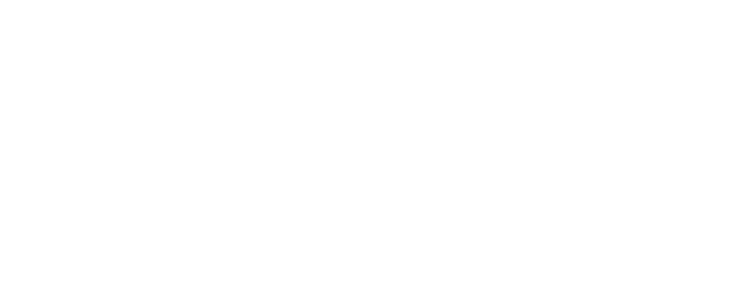
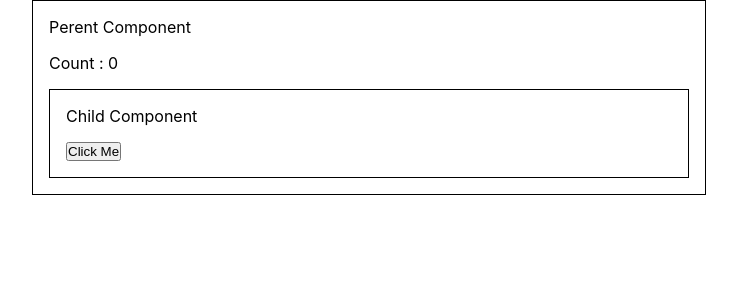
Before and after one commit to Ankitsaini406/react-challenges, a React (Create React App) app: page /perenttochild in a window 1280 px wide. Before the commit this address had no page. Shown: the top 300 px of the page, without its empty margins (271-1008 px from the left). Built offline with nearby package versions, Linux system fonts and the light colour scheme.

Commit message:
"Perent To Child"

```diff
--- a/src/App.js
+++ b/src/App.js
@@ -2,12 +2,14 @@ import './css/App.css';
 import { Routes, Route } from 'react-router-dom';
 import Progressbar from './components/ProgressBar/Progressbar';
 import Stepper from './components/Stepper/Stepper';
+import Perent from './components/PerentTOChild/Perent';
 
 function App() {
   return (
     <Routes>
       <Route path='progressbar' element={<Progressbar />} />
       <Route path='stepper' element={<Stepper />} />
+      <Route path='perenttochild' element={<Perent/>}/>
     </Routes>
 
   );
--- /dev/null
+++ b/src/components/PerentTOChild/Child.jsx
@@ -0,0 +1,12 @@
+import React from 'react'
+
+const Child = ({ handleCount }) => {
+  return (
+    <div className='child-component'>
+        <h4>Child Component</h4>
+        <button onClick={handleCount}>Click Me</button>
+    </div>
+  )
+}
+
+export default Child
--- /dev/null
+++ b/src/components/PerentTOChild/Perent.jsx
@@ -0,0 +1,22 @@
+import React, { useState } from 'react'
+import Child from './Child'
+import '../../css/perenttochild.css'
+
+const Perent = () => {
+
+    const [count, setCount] = useState(0);
+
+    const handleCount = () => {
+        setCount(count + 1);
+    }
+
+  return (
+    <div className='perent-component'>
+        <h4>Perent Component</h4>
+        <p>Count : {count}</p>
+        <Child handleCount = {handleCount} />
+    </div>
+  )
+}
+
+export default Perent
--- /dev/null
+++ b/src/css/perenttochild.css
@@ -0,0 +1,18 @@
+.perent-component {
+    display: flex;
+    flex-direction: column;
+    gap: 1rem;
+    border: 1px solid black;
+    width: 50%;
+    padding: 1rem;
+    margin: auto;
+}
+
+.child-component {
+    display: flex;
+    flex-direction: column;
+    align-items: flex-start;
+    gap: 1rem;
+    border: 1px solid black;
+    padding: 1rem;
+}
```
